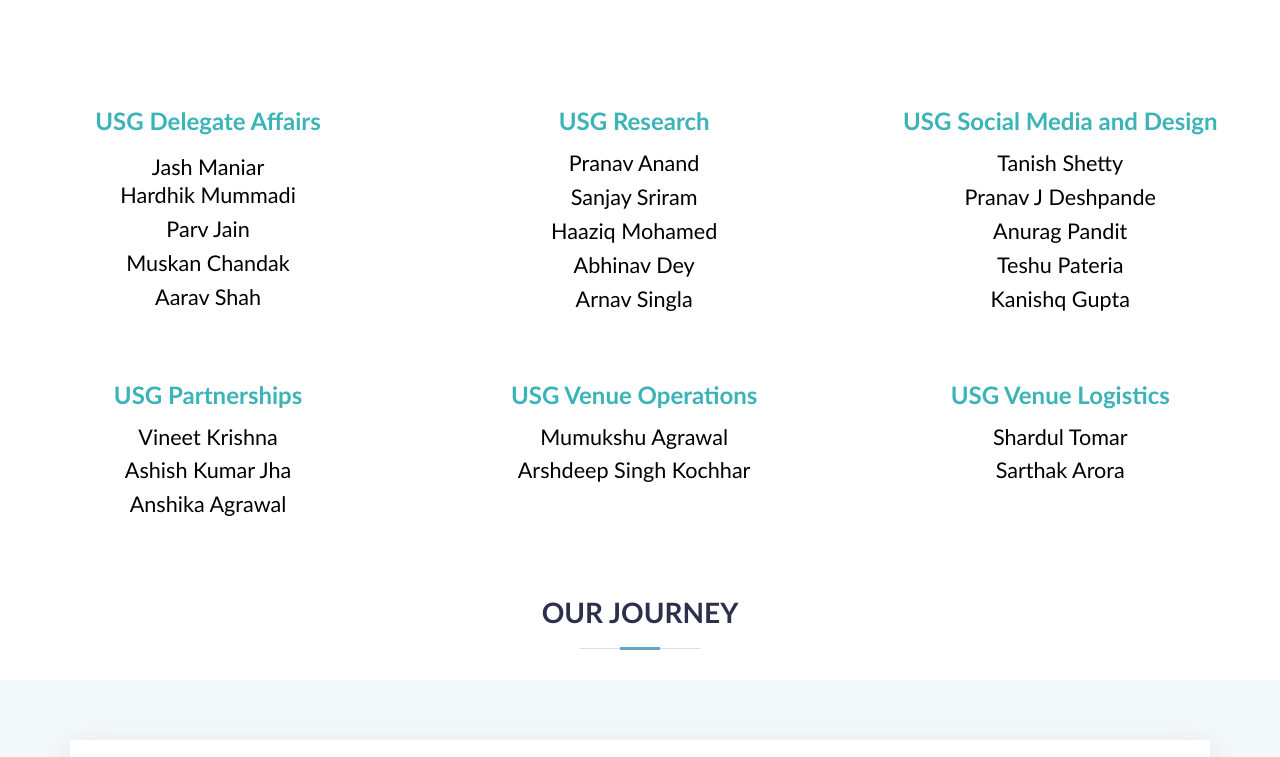
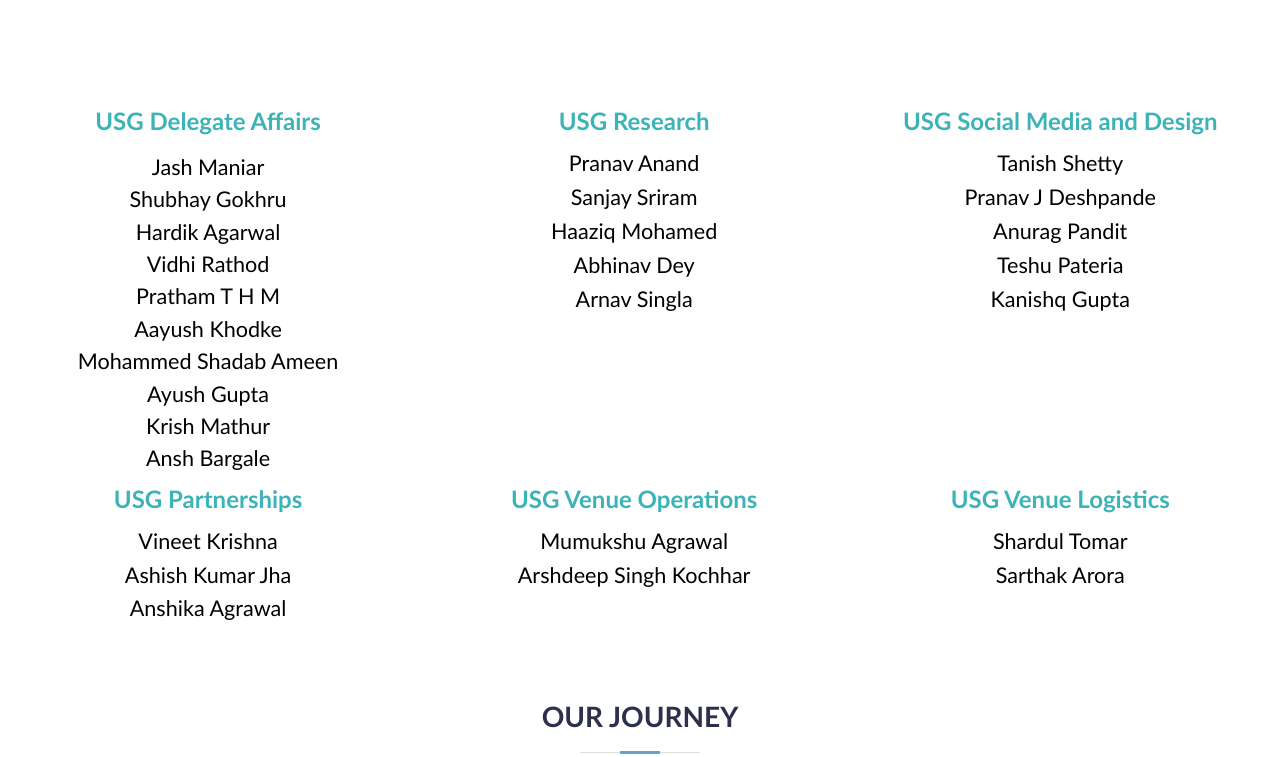
Before and after one commit to J2724/bitsmun-website, a website with bundled scripts: page team.html in a window 1280 px wide. Shown: the part 1393-2150 px from the top of the page. Built offline with nearby package versions, Linux system fonts and the light colour scheme.

Commit message:
team changes core del

```diff
--- a/team.html
+++ b/team.html
@@ -260,11 +260,16 @@
       <div class="row">
         <div class="facilities-col">
          <h3 style="color:  rgb(59, 179, 183); text-align: center; font-size: 1.5rem; font-family: Calibri;"><b>USG Delegate Affairs</b></h3>
-         <a href="https://www.instagram.com/jashmaniar_24" target="_blank" style="text-decoration: none; color: rgb(0, 0, 0); text-align: center; font-size: 1.35rem; font-family: Calibri;" onmouseover="this.style.color='grey'" onmouseout="this.style.color='rgb(0, 0, 0)'">Jash Maniar</a>
-          <h4 style="color: rgb(0, 0, 0); text-align: center; font-size: 1.35rem; font-family: Calibri;">Hardhik Mummadi</h4>
-          <h4 style="color: rgb(0, 0, 0); text-align: center; font-size: 1.35rem; font-family: Calibri;">Parv Jain</h4>
-          <h4 style="color: rgb(0, 0, 0); text-align: center; font-size: 1.35rem; font-family: Calibri;">Muskan Chandak</h4>
-          <h4 style="color: rgb(0, 0, 0); text-align: center; font-size: 1.35rem; font-family: Calibri;">Aarav Shah<br><br><br></h4>
+          <a href="https://www.instagram.com/jashmaniar_24" target="_blank" style="text-decoration: none; color: rgb(0, 0, 0); text-align: center; font-size: 1.35rem; font-family: Calibri;" onmouseover="this.style.color='grey'" onmouseout="this.style.color='rgb(0, 0, 0)'">Jash Maniar</a><br>
+          <a href="https://www.instagram.com/shubhaygokhru" target="_blank" style="text-decoration: none; color: rgb(0, 0, 0); text-align: center; font-size: 1.35rem; font-family: Calibri;" onmouseover="this.style.color='grey'" onmouseout="this.style.color='rgb(0, 0, 0)'">Shubhay Gokhru</a><br>
+          <a href="https://www.instagram.com/_hardik_agarwal_" target="_blank" style="text-decoration: none; color: rgb(0, 0, 0); text-align: center; font-size: 1.35rem; font-family: Calibri;" onmouseover="this.style.color='grey'" onmouseout="this.style.color='rgb(0, 0, 0)'">Hardik Agarwal</a><br>
+          <a href="https://www.instagram.com/vidhii__r" target="_blank" style="text-decoration: none; color: rgb(0, 0, 0); text-align: center; font-size: 1.35rem; font-family: Calibri;" onmouseover="this.style.color='grey'" onmouseout="this.style.color='rgb(0, 0, 0)'">Vidhi Rathod</a><br>
+          <a href="https://www.instagram.com/prathammmmm_" target="_blank" style="text-decoration: none; color: rgb(0, 0, 0); text-align: center; font-size: 1.35rem; font-family: Calibri;" onmouseover="this.style.color='grey'" onmouseout="this.style.color='rgb(0, 0, 0)'">Pratham T H M</a><br>
+          <a href="https://www.instagram.com/aayushkhodke_2907" target="_blank" style="text-decoration: none; color: rgb(0, 0, 0); text-align: center; font-size: 1.35rem; font-family: Calibri;" onmouseover="this.style.color='grey'" onmouseout="this.style.color='rgb(0, 0, 0)'">Aayush Khodke</a><br>
+          <a href="https://www.instagram.com/shadabolim123" target="_blank" style="text-decoration: none; color: rgb(0, 0, 0); text-align: center; font-size: 1.35rem; font-family: Calibri;" onmouseover="this.style.color='grey'" onmouseout="this.style.color='rgb(0, 0, 0)'">Mohammed Shadab Ameen</a><br>
+          <a href="https://www.instagram.com/urstruly_ayush29" target="_blank" style="text-decoration: none; color: rgb(0, 0, 0); text-align: center; font-size: 1.35rem; font-family: Calibri;" onmouseover="this.style.color='grey'" onmouseout="this.style.color='rgb(0, 0, 0)'">Ayush Gupta</a><br>
+          <a href="https://www.instagram.com/mr.krish_09" target="_blank" style="text-decoration: none; color: rgb(0, 0, 0); text-align: center; font-size: 1.35rem; font-family: Calibri;" onmouseover="this.style.color='grey'" onmouseout="this.style.color='rgb(0, 0, 0)'">Krish Mathur</a><br>
+          <a href="https://www.instagram.com/ansshhh.9" target="_blank" style="text-decoration: none; color: rgb(0, 0, 0); text-align: center; font-size: 1.35rem; font-family: Calibri;" onmouseover="this.style.color='grey'" onmouseout="this.style.color='rgb(0, 0, 0)'">Ansh Bargale</a><br>
         </div>
 
         <div class="facilities-col">
```
